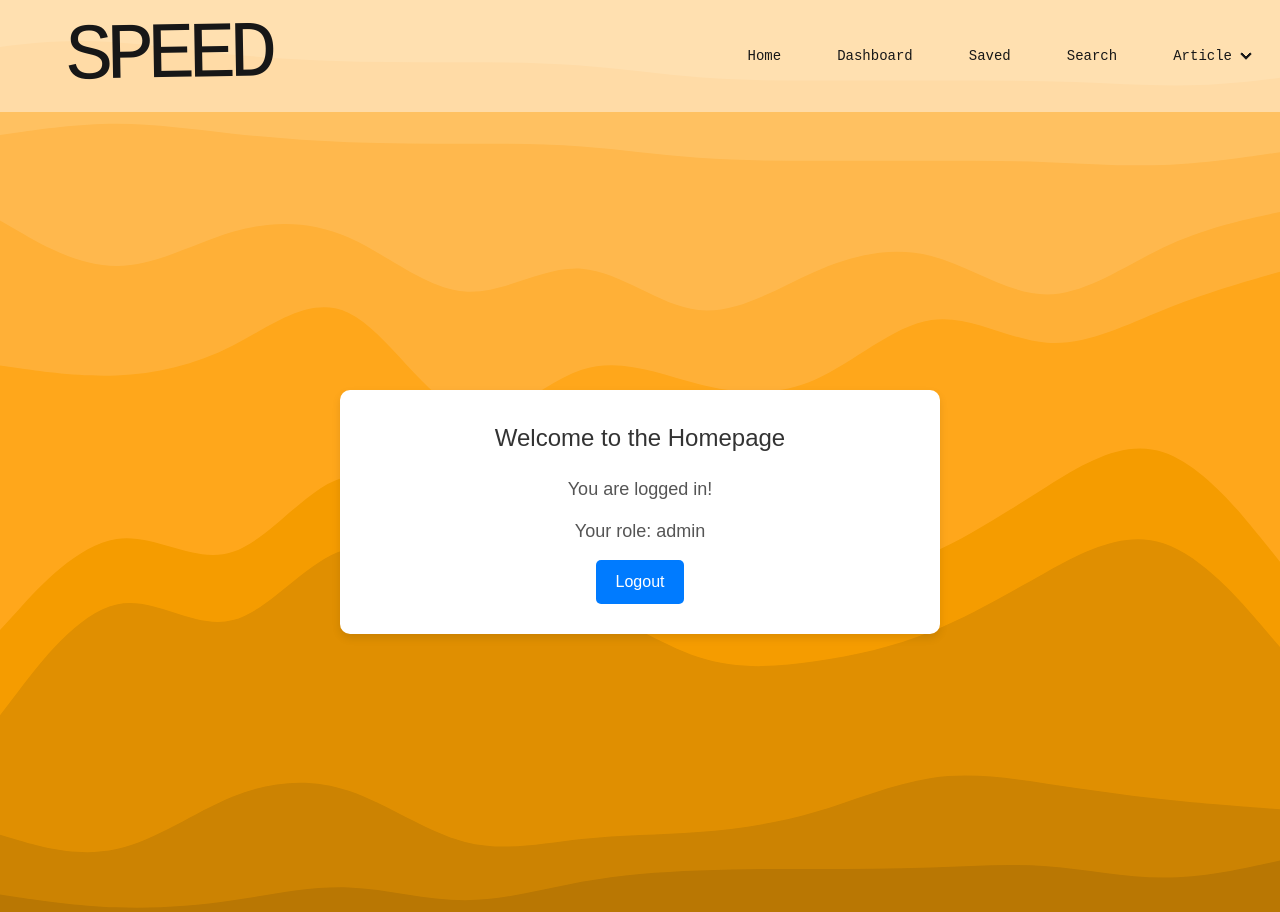
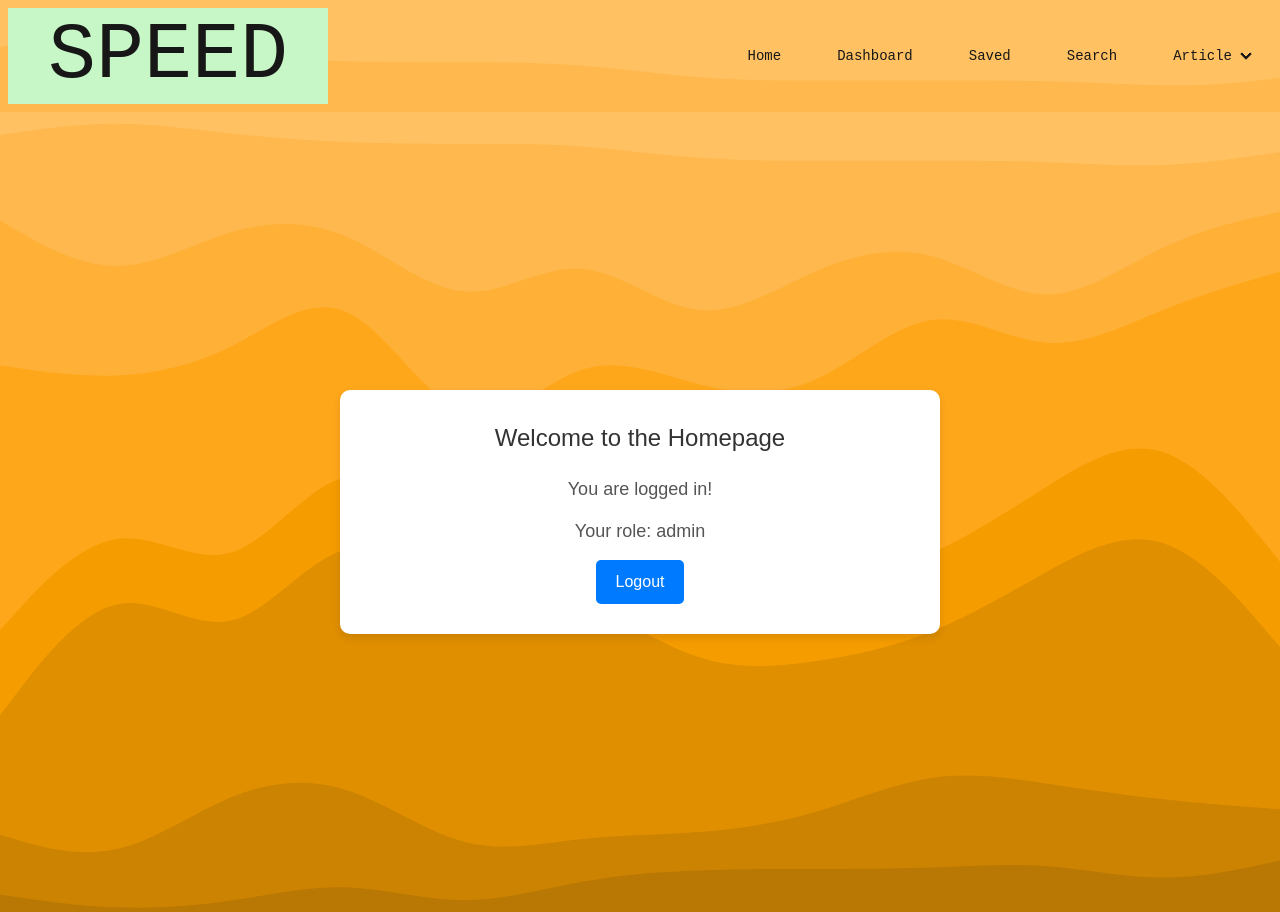
Before and after one commit to tley4/SPEED-W203_01, a Next.js app in the folder speed/: page / in a window 1280 px wide. Built offline with nearby package versions, Linux system fonts and the light colour scheme; sample sign-in values are in the browser's storage.

Commit message:
changes again for vercel

```diff
--- a/speed/src/components/navBar.tsx
+++ b/speed/src/components/navBar.tsx
@@ -1,12 +1,12 @@
 import React from 'react';
 import Link from 'next/link';
-import '../css/navBar.css';
+import '../css/navBar.scss';
 
 const Navbar: React.FC = () => {
   return (
     <div className="navbar">
       <div className="flex-1">
-        <a className="bg-light-green text-2xl w-30 h-20 flex items-center justify-center">
+        <a className="bg-[#C7F6C7] text-2xl w-30 h-20 flex items-center justify-center">
           SPEED
         </a>
       </div>
--- /dev/null
+++ b/speed/src/css/navBar.scss
@@ -0,0 +1,62 @@
+.navbar {
+  // background-color: $base-100; // Ensure $base-100 is defined
+  font-family: "Courier New", monospace;
+
+  .flex-1 {
+    a {
+      background-color: #c7f6c7;
+      font-size: 5rem;
+      width: 20rem;
+      height: 6rem;
+      display: center;
+      align-items: center;
+      justify-content: center;
+    }
+  }
+
+  .menu {
+    display: flex;
+    gap: 1.5rem;
+
+    li {
+      list-style: none;
+
+      &:hover {
+        background-color: darken(rgb(180, 180, 180), 10%);
+      }
+    }
+
+    details {
+      .nav-link {
+        cursor: pointer;
+      }
+
+      .dropdown-content {
+        // background-color: $base-100;
+        padding: 0.5rem;
+        background-color: whitesmoke;
+
+        .dropdown-link {
+          background-color: whitesmoke;
+          color: black;
+          width: 5rem;
+          height: 2.5rem;
+          display: flex;
+          align-items: center;
+          justify-content: center;
+          text-align: center;
+          margin-bottom: 0.625rem;
+          border-radius: 5px;
+
+          &:hover {
+            background-color: darken(gray, 10%);
+          }
+        }
+
+        .dropdown-link:last-child {
+          margin-bottom: 0;
+        }
+      }
+    }
+  }
+}
--- a/speed/src/middleware.ts
+++ b/speed/src/middleware.ts
@@ -24,12 +24,6 @@ export function middleware(request: NextRequest) {
     }
   }
 
-  if (request.nextUrl.pathname.startsWith("/analyse_article")) {
-    if (role !== "analyst") {
-      return NextResponse.redirect(new URL("/", request.nextUrl.origin)); // Redirect to home if not a moderator
-    }
-  }
-
   // Allow the request to proceed if authenticated or already on the login page or the home page
   return NextResponse.next();
 }
```
Also changed, not shown: 2 other files (tests, documents, lock files or other folders).
